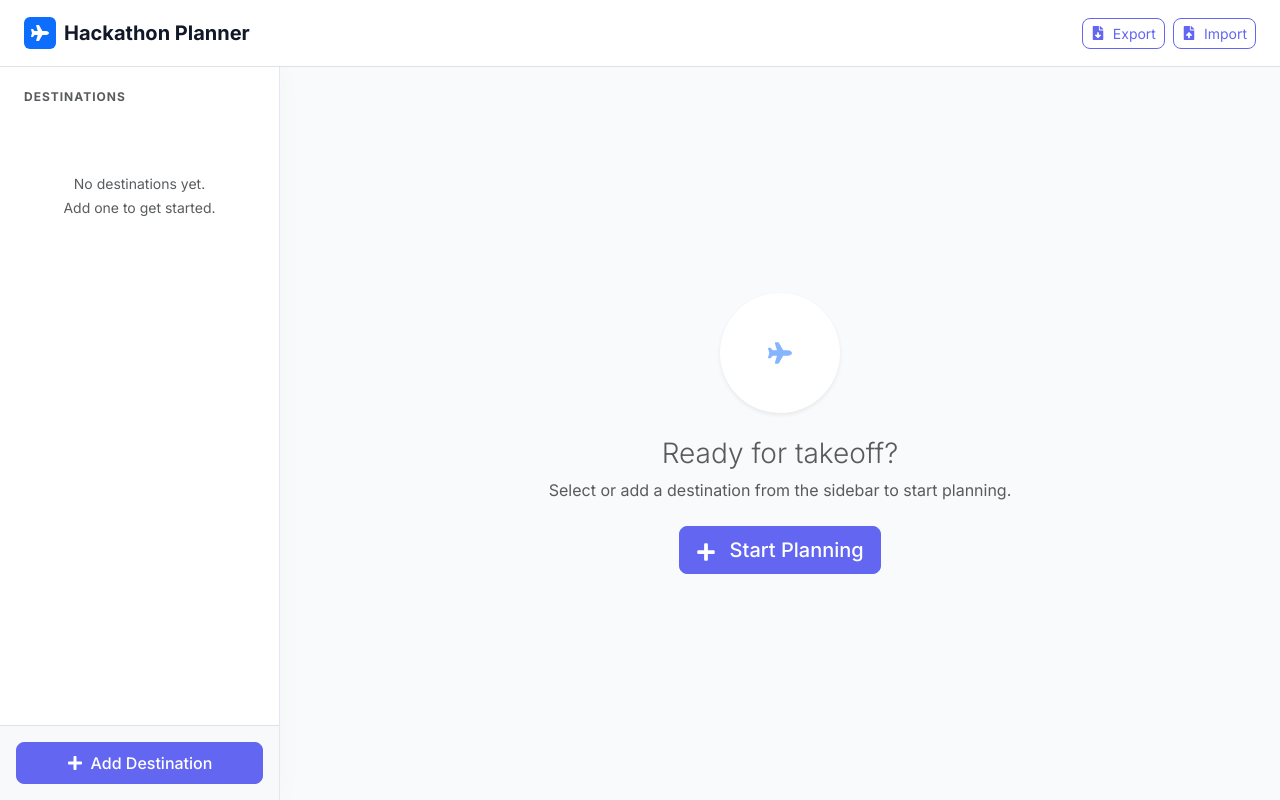
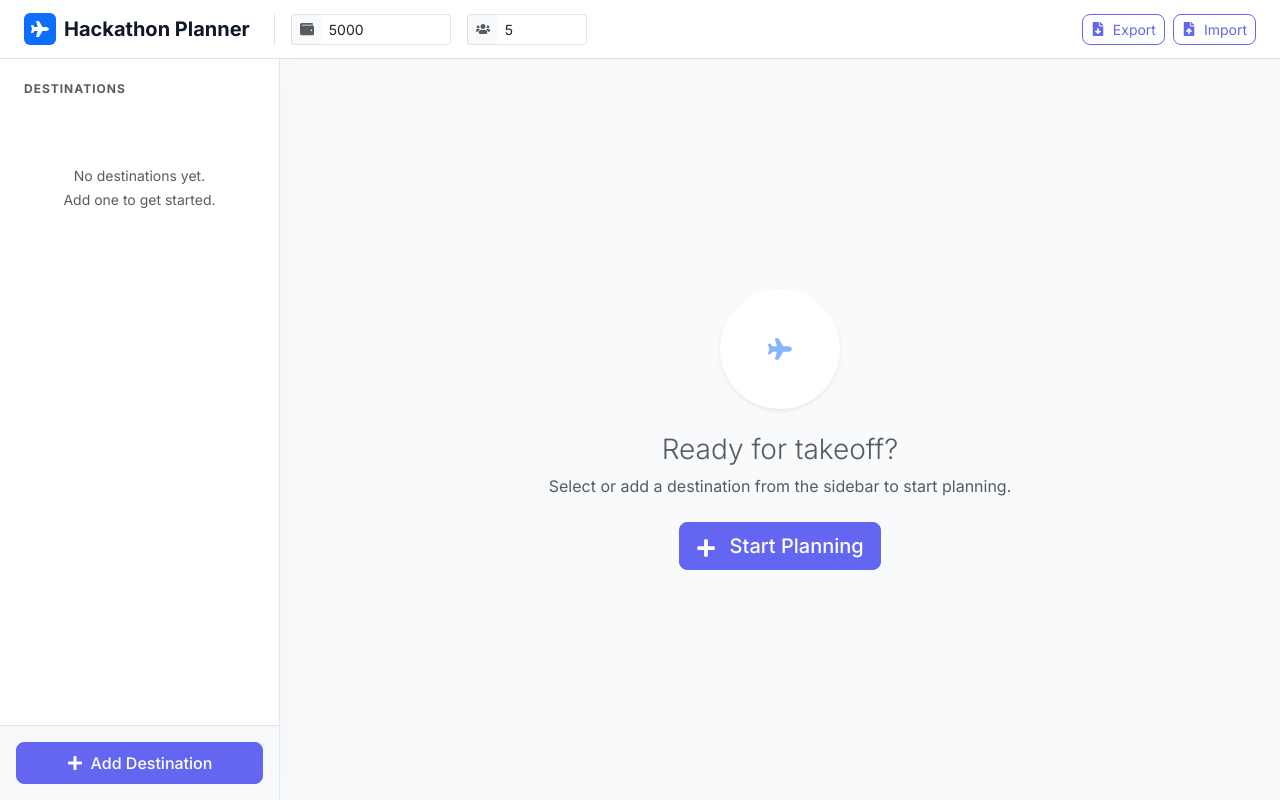
Before and after one commit to rgg-mcavalluzzo/hackathon-planner, a React (Vite) app: page / in a window 1280 px wide. Built offline with nearby package versions, Linux system fonts and the light colour scheme.

Commit message:
Refactor: Move Budget and People count to global settings in the Navbar

```diff
--- a/src/App.tsx
+++ b/src/App.tsx
@@ -1,17 +1,18 @@
 import { useState, useEffect } from 'react';
-import { Container, Navbar, Button } from 'react-bootstrap';
+import { Container, Navbar, Button, Form, InputGroup } from 'react-bootstrap';
 import Sidebar from './components/Sidebar';
 import DestinationView from './components/DestinationView';
 import AddDestinationModal from './components/AddDestinationModal';
 import DataPersistence from './components/DataPersistence';
 import { useLocalStorage } from './useLocalStorage';
-import { Destination } from './types';
-import { FaPlane, FaPlus } from 'react-icons/fa';
+import { Destination, PlannerSettings } from './types';
+import { FaPlane, FaPlus, FaUsers, FaWallet } from 'react-icons/fa';
 import 'bootstrap/dist/css/bootstrap.min.css';
 import 'leaflet/dist/leaflet.css';
 
 function App() {
   const [destinations, setDestinations] = useLocalStorage<Destination[]>('hackathon-destinations', []);
+  const [settings, setSettings] = useLocalStorage<PlannerSettings>('hackathon-settings', { totalBudget: 5000, peopleCount: 5 });
   const [activeId, setActiveId] = useState<string | null>(null);
   const [showAddModal, setShowAddModal] = useState(false);
 
@@ -29,7 +30,9 @@ function App() {
   };
 
   const handleAddDestination = (newDest: Destination) => {
-    setDestinations([...destinations, newDest]);
+    // Ensure no legacy budget is attached if type is strict, though local var is fine
+    const { ...dest } = newDest;
+    setDestinations([...destinations, dest]);
     setActiveId(newDest.id);
   };
 
@@ -45,21 +48,43 @@ function App() {
     setDestinations(data);
     if (data.length > 0) {
         setActiveId(data[0].id);
-    } else {
-        setActiveId(null);
     }
   };
 
   return (
     <div className="d-flex flex-column vh-100">
-      <Navbar className="flex-shrink-0 z-3 border-bottom bg-white">
+      <Navbar className="flex-shrink-0 z-3 border-bottom bg-white py-2">
         <Container fluid className="px-4">
-          <Navbar.Brand className="text-primary d-flex align-items-center gap-2 fw-bold me-auto">
+          <Navbar.Brand className="text-primary d-flex align-items-center gap-2 fw-bold me-4">
              <div className="bg-primary text-white rounded p-1 d-flex align-items-center justify-content-center" style={{ width: '32px', height: '32px' }}>
                 <FaPlane size={18} />
              </div>
-             Hackathon Planner
+             <span className="d-none d-md-inline">Hackathon Planner</span>
           </Navbar.Brand>
+
+          <div className="d-flex align-items-center gap-3 me-auto border-start ps-3">
+            <InputGroup size="sm" style={{ width: '160px' }}>
+                <InputGroup.Text className="bg-light text-muted border-end-0"><FaWallet /></InputGroup.Text>
+                <Form.Control
+                    type="number"
+                    className="border-start-0"
+                    placeholder="Budget"
+                    value={settings.totalBudget}
+                    onChange={(e) => setSettings({...settings, totalBudget: Number(e.target.value)})}
+                />
+            </InputGroup>
+
+            <InputGroup size="sm" style={{ width: '120px' }}>
+                <InputGroup.Text className="bg-light text-muted border-end-0"><FaUsers /></InputGroup.Text>
+                <Form.Control
+                    type="number"
+                    className="border-start-0"
+                    placeholder="Ppl"
+                    value={settings.peopleCount}
+                    onChange={(e) => setSettings({...settings, peopleCount: Number(e.target.value)})}
+                />
+            </InputGroup>
+          </div>
 
           <DataPersistence destinations={destinations} onImport={handleImport} />
         </Container>
@@ -79,6 +104,7 @@ function App() {
             <DestinationView
               destination={activeDestination}
               onUpdate={handleUpdateDestination}
+              settings={settings}
             />
           ) : (
             <div className="d-flex flex-column align-items-center justify-content-center h-100 text-muted">
--- a/src/components/AddDestinationModal.tsx
+++ b/src/components/AddDestinationModal.tsx
@@ -23,7 +23,6 @@ const AddDestinationModal: React.FC<Props> = ({ show, onHide, onAdd }) => {
         name: newName,
         latitude: parseFloat(newLat),
         longitude: parseFloat(newLng),
-        totalBudget: 5000,
         flights: [],
         accommodations: []
       };
--- a/src/components/BudgetCalculator.tsx
+++ b/src/components/BudgetCalculator.tsx
@@ -1,26 +1,26 @@
 import React, { useState } from 'react';
 import { Card, Form, Row, Col } from 'react-bootstrap';
-import { Flight, Accommodation } from '../types';
-import { FaUserFriends, FaPlane, FaBed, FaCalculator } from 'react-icons/fa';
+import { Flight, Accommodation, PlannerSettings } from '../types';
+import { FaPlane, FaBed, FaCalculator } from 'react-icons/fa';
 
 interface Props {
   flights: Flight[];
   accommodations: Accommodation[];
-  totalBudget: number;
+  settings: PlannerSettings;
 }
 
-const BudgetCalculator: React.FC<Props> = ({ flights, accommodations, totalBudget }) => {
+const BudgetCalculator: React.FC<Props> = ({ flights, accommodations, settings }) => {
   const [selectedFlightId, setSelectedFlightId] = useState<string>('');
   const [selectedAccId, setSelectedAccId] = useState<string>('');
-  const [peopleCount, setPeopleCount] = useState<number>(1);
 
   const selectedFlight = flights.find(f => f.id === selectedFlightId);
   const selectedAcc = accommodations.find(a => a.id === selectedAccId);
 
+  const peopleCount = settings.peopleCount;
   const flightCost = selectedFlight ? selectedFlight.pricePerPerson * peopleCount : 0;
   const accCost = selectedAcc ? selectedAcc.totalPrice : 0;
   const totalCost = flightCost + accCost;
-  const remaining = totalBudget - totalCost;
+  const remaining = settings.totalBudget - totalCost;
 
   return (
     <Card className="mb-4 shadow budget-card">
@@ -33,7 +33,7 @@ const BudgetCalculator: React.FC<Props> = ({ flights, accommodations, totalBudge
         </div>
 
         <Row className="g-4 mb-4">
-          <Col md={4}>
+          <Col md={6}>
             <Form.Label className="d-flex align-items-center gap-2">
                 <FaPlane /> Flight Option
             </Form.Label>
@@ -49,7 +49,7 @@ const BudgetCalculator: React.FC<Props> = ({ flights, accommodations, totalBudge
               ))}
             </Form.Select>
           </Col>
-          <Col md={4}>
+          <Col md={6}>
             <Form.Label className="d-flex align-items-center gap-2">
                 <FaBed /> Accommodation
             </Form.Label>
@@ -64,17 +64,6 @@ const BudgetCalculator: React.FC<Props> = ({ flights, accommodations, totalBudge
                 </option>
               ))}
             </Form.Select>
-          </Col>
-          <Col md={4}>
-            <Form.Label className="d-flex align-items-center gap-2">
-                <FaUserFriends /> Team Size
-            </Form.Label>
-            <Form.Control
-              type="number"
-              min="1"
-              value={peopleCount}
-              onChange={e => setPeopleCount(parseInt(e.target.value) || 0)}
-            />
           </Col>
         </Row>
 
--- a/src/components/DestinationView.tsx
+++ b/src/components/DestinationView.tsx
@@ -1,22 +1,18 @@
 import React from 'react';
-import { Destination } from '../types';
+import { Destination, PlannerSettings } from '../types';
 import MapComponent from './MapComponent';
 import FlightManager from './FlightManager';
 import AccommodationManager from './AccommodationManager';
 import BudgetCalculator from './BudgetCalculator';
-import { Form, Row, Col, InputGroup } from 'react-bootstrap';
-import { FaWallet } from 'react-icons/fa';
+import { Row, Col } from 'react-bootstrap';
 
 interface Props {
   destination: Destination;
+  settings: PlannerSettings;
   onUpdate: (d: Destination) => void;
 }
 
-const DestinationView: React.FC<Props> = ({ destination, onUpdate }) => {
-
-  const handleBudgetChange = (amount: number) => {
-    onUpdate({ ...destination, totalBudget: amount });
-  };
+const DestinationView: React.FC<Props> = ({ destination, settings, onUpdate }) => {
 
   const handleFlightsChange = (flights: any[]) => {
     onUpdate({ ...destination, flights });
@@ -30,21 +26,6 @@ const DestinationView: React.FC<Props> = ({ destination, onUpdate }) => {
     <div className="container-fluid px-4 py-3">
       <div className="d-flex justify-content-between align-items-center mb-4">
         <h2 className="display-6 fw-bold mb-0 text-primary">{destination.name}</h2>
-
-        <div style={{ width: '300px' }}>
-            <InputGroup>
-                <InputGroup.Text className="bg-white border-end-0 text-primary">
-                    <FaWallet />
-                </InputGroup.Text>
-                <Form.Control
-                    type="number"
-                    className="border-start-0 fw-bold text-end"
-                    value={destination.totalBudget}
-                    onChange={(e) => handleBudgetChange(Number(e.target.value))}
-                />
-                <InputGroup.Text className="bg-light">TOTAL BUDGET</InputGroup.Text>
-            </InputGroup>
-        </div>
       </div>
 
       <Row className="mb-4">
@@ -62,7 +43,7 @@ const DestinationView: React.FC<Props> = ({ destination, onUpdate }) => {
             <BudgetCalculator
                 flights={destination.flights}
                 accommodations={destination.accommodations}
-                totalBudget={destination.totalBudget}
+                settings={settings}
             />
         </Col>
       </Row>
--- a/src/types.ts
+++ b/src/types.ts
@@ -20,9 +20,13 @@ export interface Destination {
   name: string;
   latitude: number;
   longitude: number;
-  totalBudget: number;
   flights: Flight[];
   accommodations: Accommodation[];
 }
 
+export interface PlannerSettings {
+  totalBudget: number;
+  peopleCount: number;
+}
+
 export const DUBLIN_COORDS: [number, number] = [53.3498, -6.2603];
```
